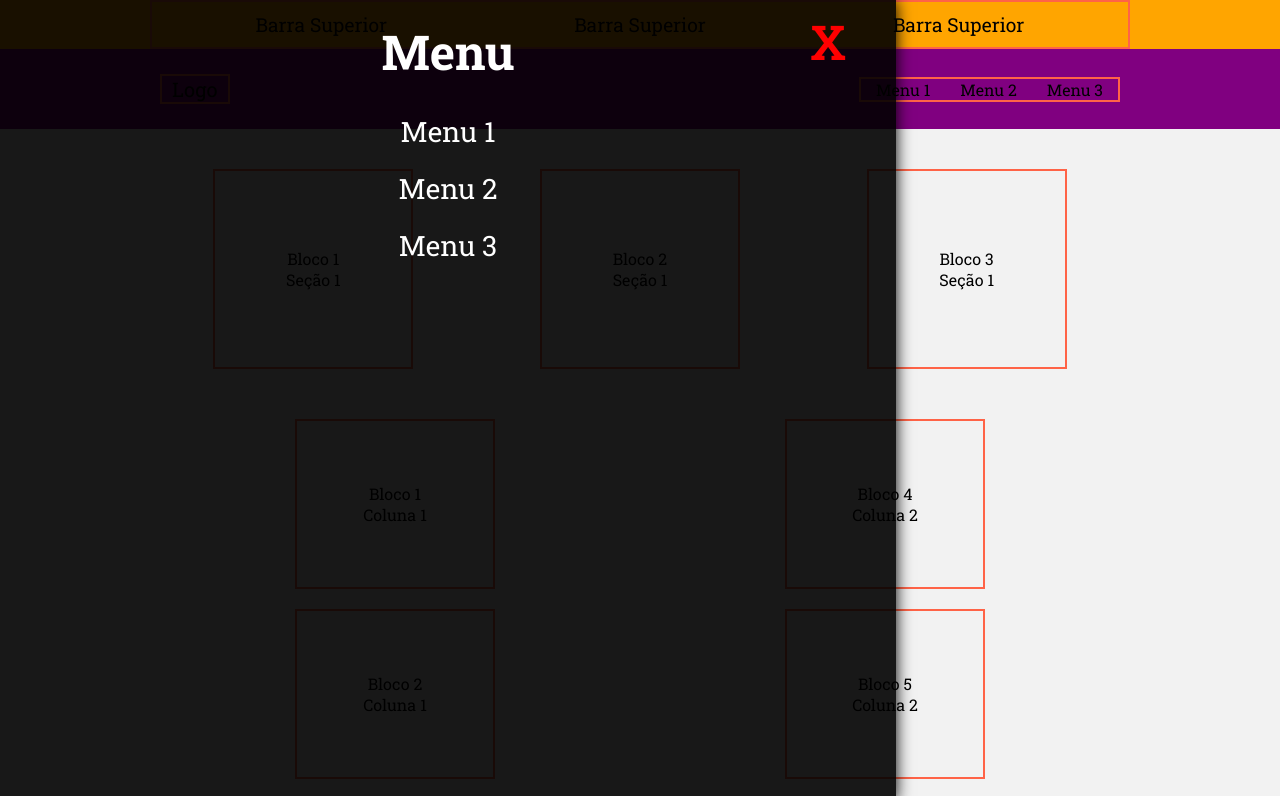
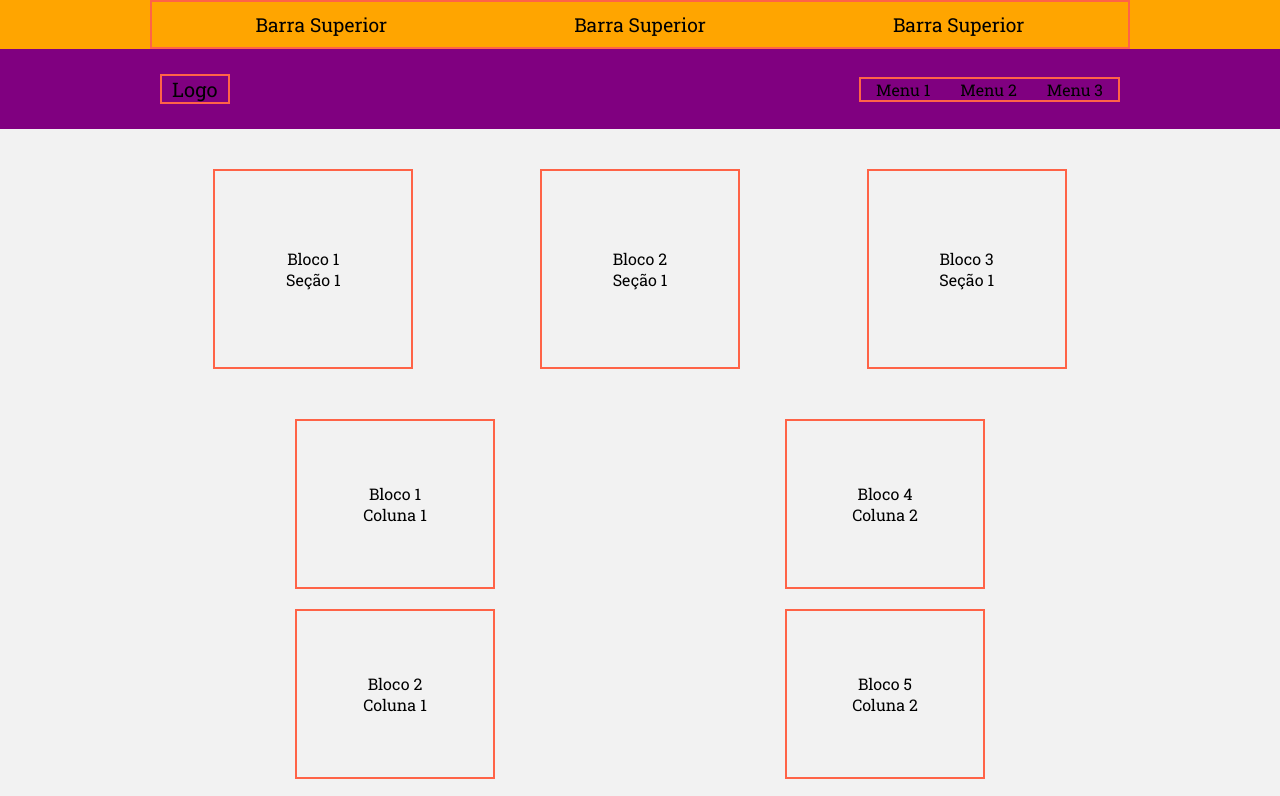
Before and after one commit to ieiradouglas/flex-block, a plain HTML site: page index.html in a window 1280 px wide. Shown: the top 796 px of the page. Drawn offline with Linux system fonts and the light colour scheme.

Commit message:
Add files via upload

```diff
--- a/index.html
+++ b/index.html
@@ -39,7 +39,7 @@
 		<nav class="nav-lateral">
 			<div class="nav-title">
 			<h3>Menu</h3>
-			<a class="btCloseNav">X</a>
+			<a class="btCloseNav" onclick="ocultarExibir()">X</a>
 			</div>
 			<ul>
 					<li><a href="#header">Menu 1</a></li>
--- a/style.css
+++ b/style.css
@@ -85,10 +85,10 @@ body {
 	box-shadow: 0px 1px 15px black;
 	position: fixed;
 	top:0;
-	min-width:70vw;
+	min-width:100vw;
 	min-height: 100vh;
 
-	display: flex;
+	display: none;
 	justify-content: center;
 }
 .nav-title {
```
